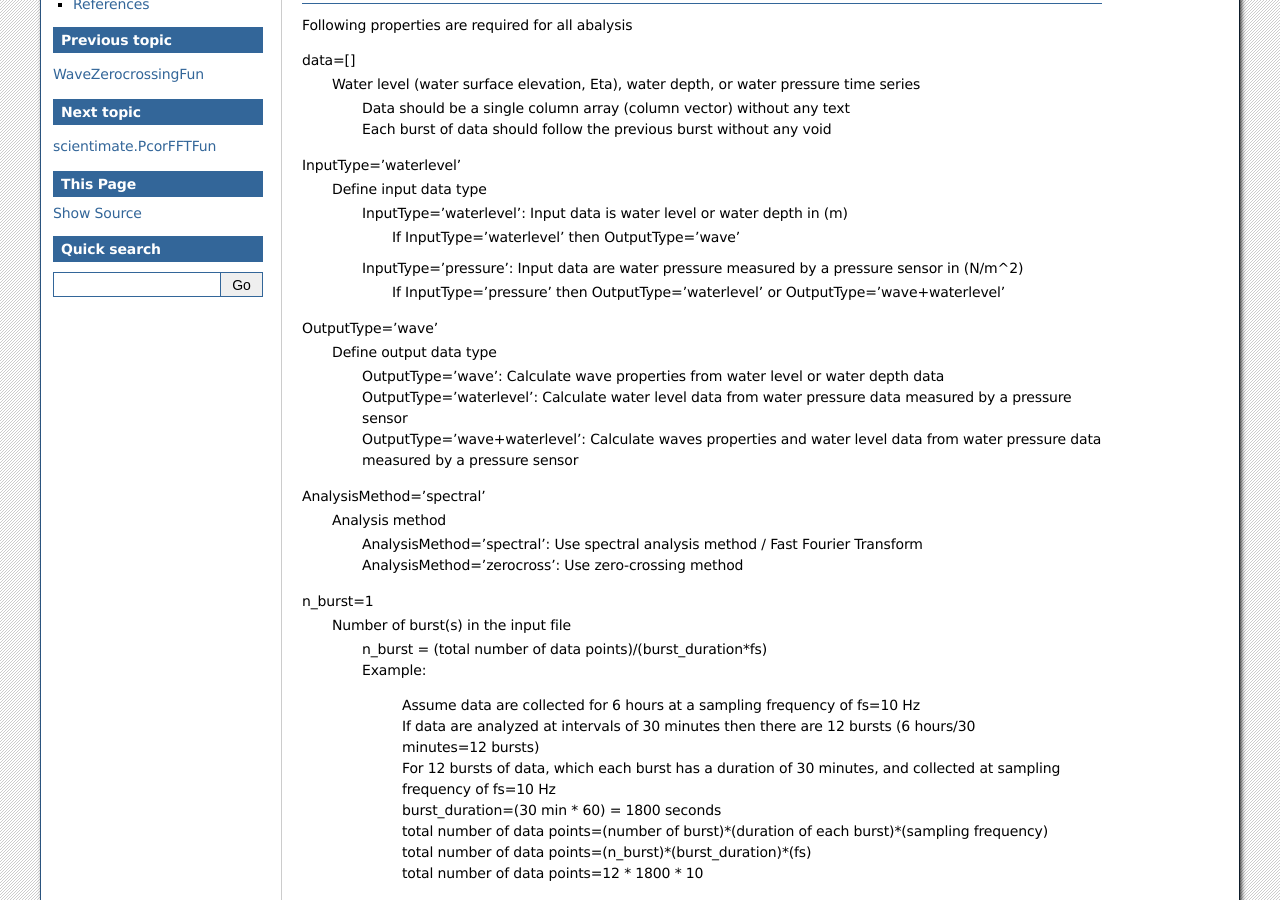
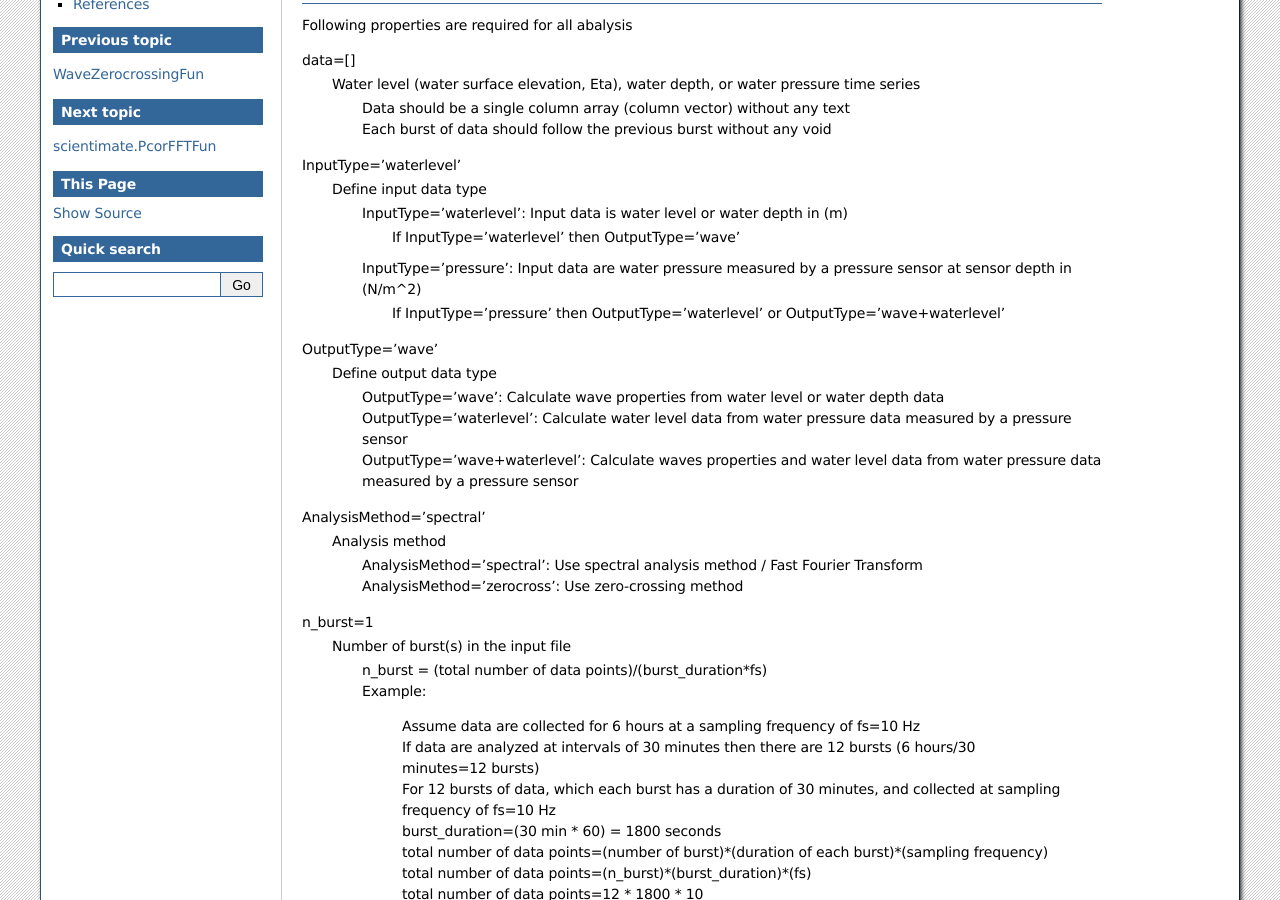
Before and after one commit to akarimp/Oceanlyz, a Sphinx documentation site: the page built from docs/python_functions/oceanlyz.rst, in a window 1280 px wide and 900 px high, scrolled down 307 px. Built offline with Sphinx 7.4.7, drawn with Linux system fonts in a browser that asks for light colours.

Commit message:
Update oceanlyz.rst

```diff
--- a/docs/python_functions/oceanlyz.rst
+++ b/docs/python_functions/oceanlyz.rst
@@ -38,7 +38,7 @@ InputType='waterlevel'
     Define input data type
         InputType='waterlevel': Input data is water level or water depth in (m)
             If InputType='waterlevel' then OutputType='wave'
-        InputType='pressure': Input data are water pressure measured by a pressure sensor in (N/m^2)
+        InputType='pressure': Input data are water pressure measured by a pressure sensor at sensor depth in (N/m^2)
             If InputType='pressure' then OutputType='waterlevel' or OutputType='wave+waterlevel'
 
 OutputType='wave'
```
